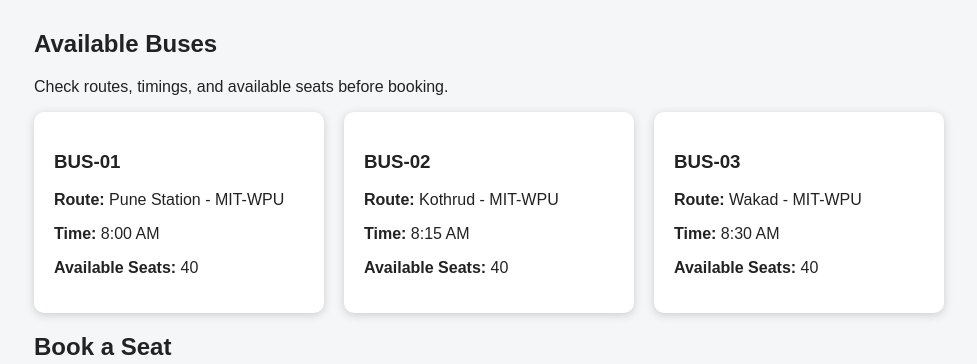
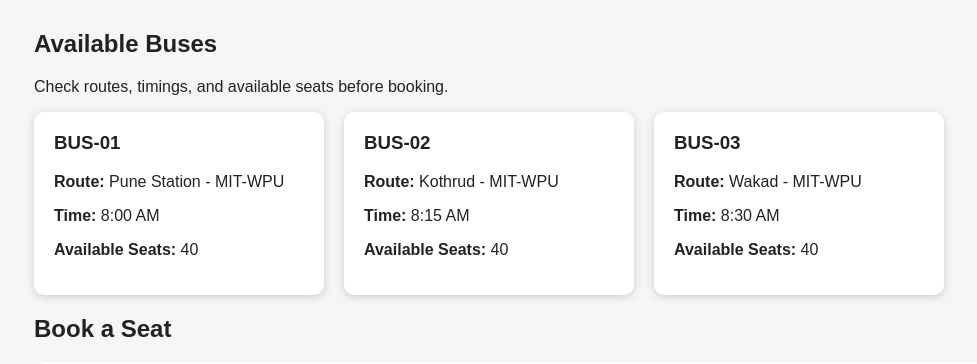
Before and after one commit to Anushka1506/bustrack, a Flask app: page / in a window 1280 px wide. Shown: the part 121-485 px from the top of the page, without its empty margins (94-1071 px from the left). Run offline with Flask 3, Linux system fonts and the light colour scheme.

Commit message:
style: improve bus and booking cards

```diff
--- a/static/style.css
+++ b/static/style.css
@@ -96,3 +96,10 @@ footer {
     margin-top: 30px;
     background: #ddd;
 }
+.booking-card button {
+    margin-top: 10px;
+}
+
+.bus-card h3 {
+    margin-top: 0;
+}
```
